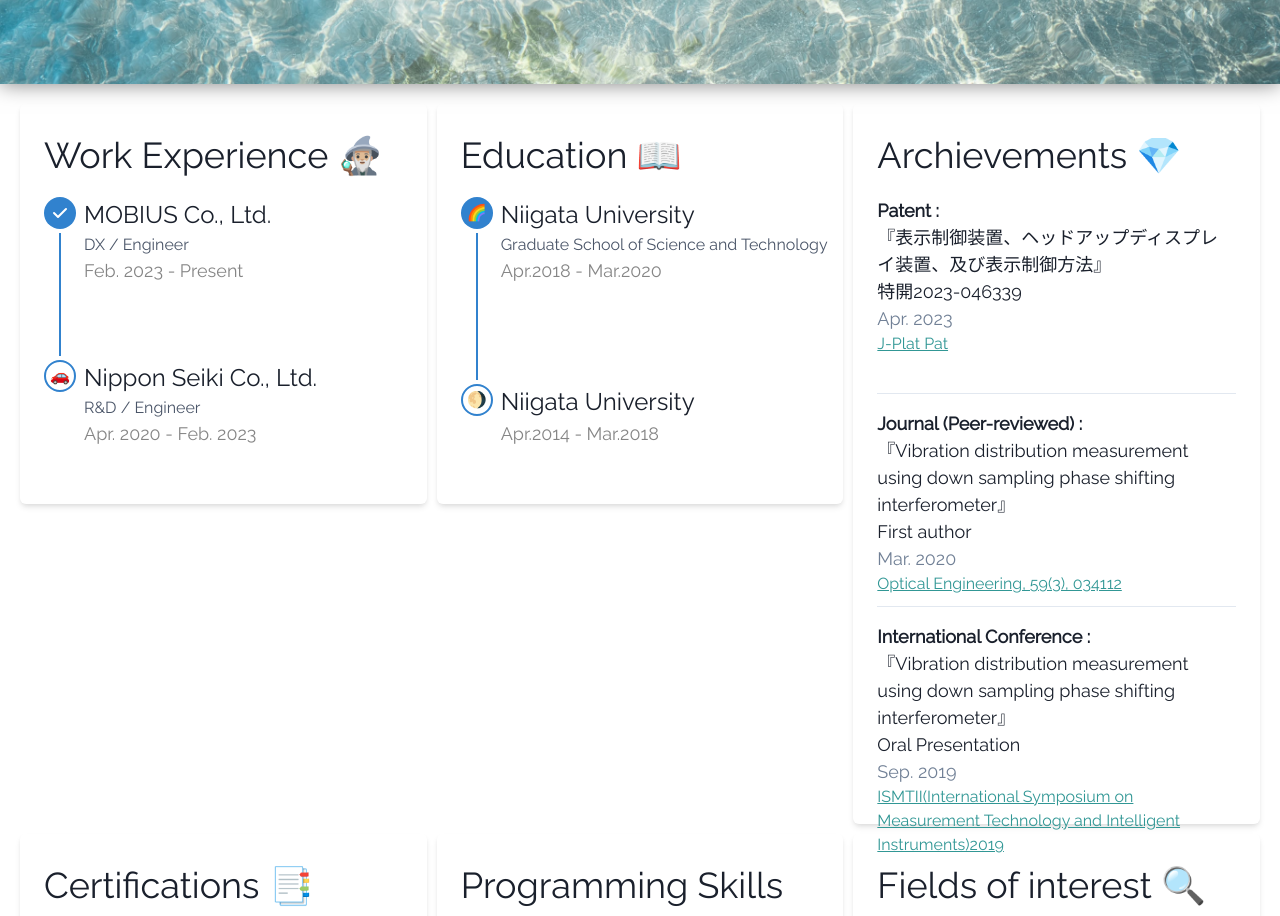
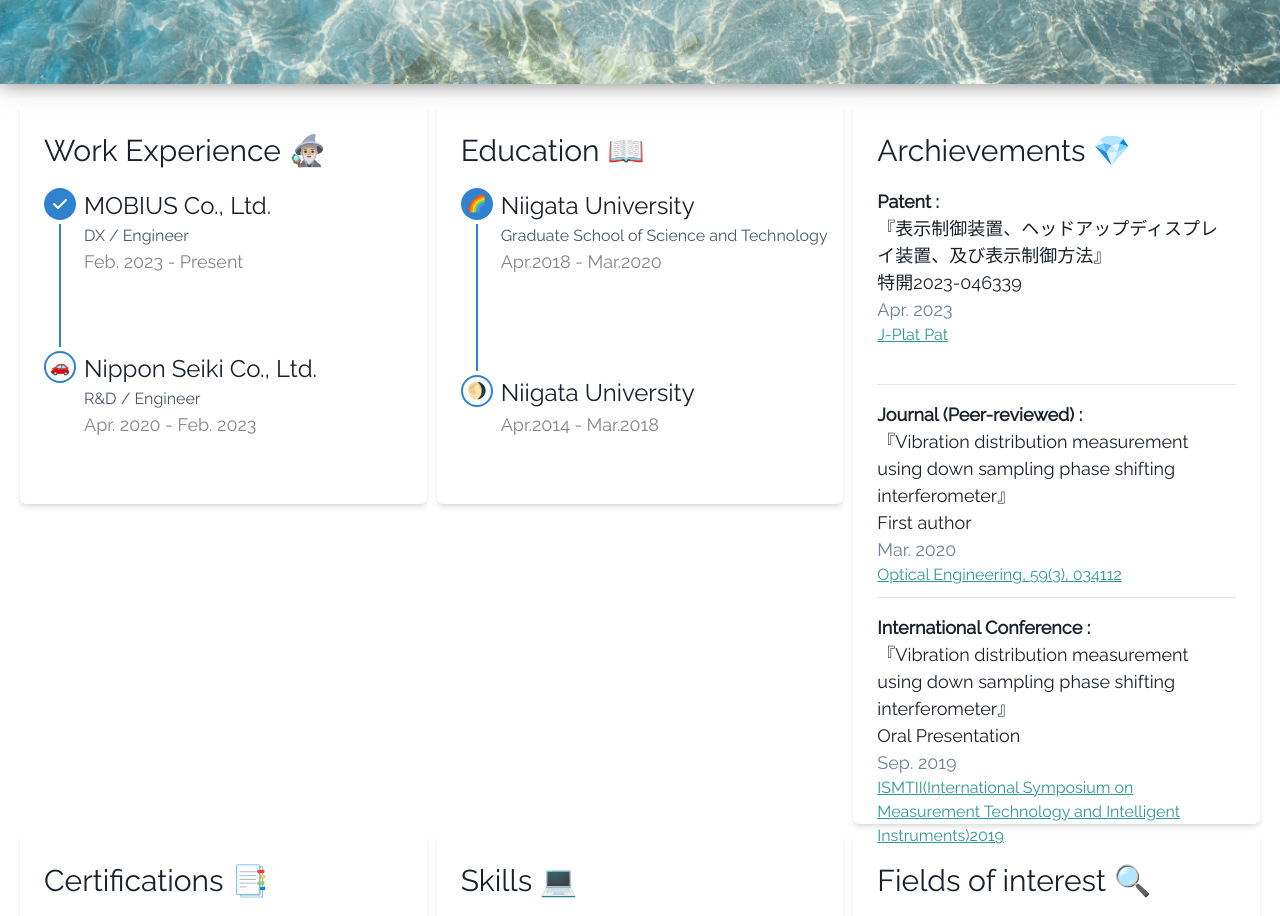
Before and after one commit to f18c052f/f18c052f.github.io, a React (Create React App) app: page / in a window 1280 px wide. Shown: the part 540-1456 px from the top of the page. Built offline with nearby package versions, Linux system fonts and the light colour scheme; grey boxes are pictures that could not be loaded.

Commit message:
スマホ上見た目微調整

```diff
--- a/src/components/Contents.tsx
+++ b/src/components/Contents.tsx
@@ -11,51 +11,51 @@
 
 const Contents: React.FC = () => {
     return (
-        <SimpleGrid minChildWidth='400px' spacing='10px' padding="20px">
+        <SimpleGrid minChildWidth='360px' spacing='10px' padding="20px">
             <Box boxShadow="md" borderRadius='md' height='400px' p='6'>
-                <Text fontSize='4xl'>
+                <Text fontSize='3xl'>
                     Work Experience 🧙🏼‍♂️
                 </Text>
                 <Box height='15px' />
                 <Experiences />
             </Box>
             <Box boxShadow="md" borderRadius='md' height='400px' p='6'>
-                <Text fontSize='4xl'>
-                        Education  📖
+                <Text fontSize='3xl'>
+                        Education 📖
                 </Text>
                 <Box height='15px' />
                 <Education />
             </Box>
             <Box boxShadow="md" borderRadius='md' height='720px' p='6'>
-                <Text fontSize='4xl'>
+                <Text fontSize='3xl'>
                         Archievements 💎
                 </Text>
                 <Box height='15px' />
                 <Achievement />
             </Box>
             <Box boxShadow="md" borderRadius='md' height='650px' p='6'>
-                <Text fontSize='4xl'>
+                <Text fontSize='3xl'>
                         Certifications 📑
                 </Text>
                 <Box height='15px' />
                 <Certifications />
             </Box>
             <Box boxShadow="md" borderRadius='md' height='250px' p='6'>
-                <Text fontSize='4xl'>
-                        Programming Skills 💻
+                <Text fontSize='3xl'>
+                        Skills 💻
                 </Text>
                 <Box height='15px' />
                 <Programming />
             </Box>
             <Box boxShadow="md" borderRadius='md' height='500px' p='6'>
-                <Text fontSize='4xl'>
+                <Text fontSize='3xl'>
                         Fields of interest 🔍
                 </Text>
                 <Box height='15px' />
                 <Fields />
             </Box>
             <Box boxShadow="md" borderRadius='md' height='900px' p='6'>
-                <Text fontSize='4xl'>
+                <Text fontSize='3xl'>
                         Hobbies 🏸
                 </Text>
                 <Box height='15px' />
```
